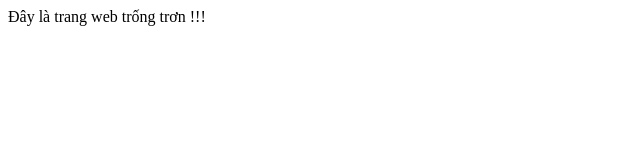
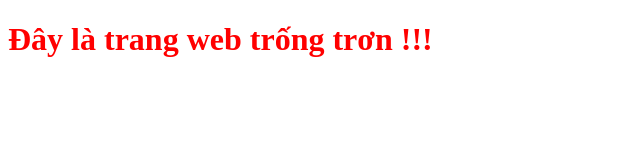
Before and after one commit to PhuongNamLeNguyen/neko-demo, a plain HTML site: page index.html in a window 1280 px wide. Shown: the whole page, without its empty margins (0-640 px from the left). Drawn offline with Linux system fonts and the light colour scheme.

Commit message:
my changes

```diff
--- a/index.html
+++ b/index.html
@@ -5,8 +5,9 @@
     <meta http-equiv="X-UA-Compatible" content="IE=edge">
     <meta name="viewport" content="width=device-width, initial-scale=1.0">
     <title>Document</title>
+    <link rel="stylesheet" href="main.css">
 </head>
 <body>
-    Đây là trang web trống trơn !!!
+    <h1>Đây là trang web trống trơn !!!</h1>
 </body>
 </html>
--- /dev/null
+++ b/main.css
@@ -0,0 +1,3 @@
+h1 {
+    color: red;
+}
```
